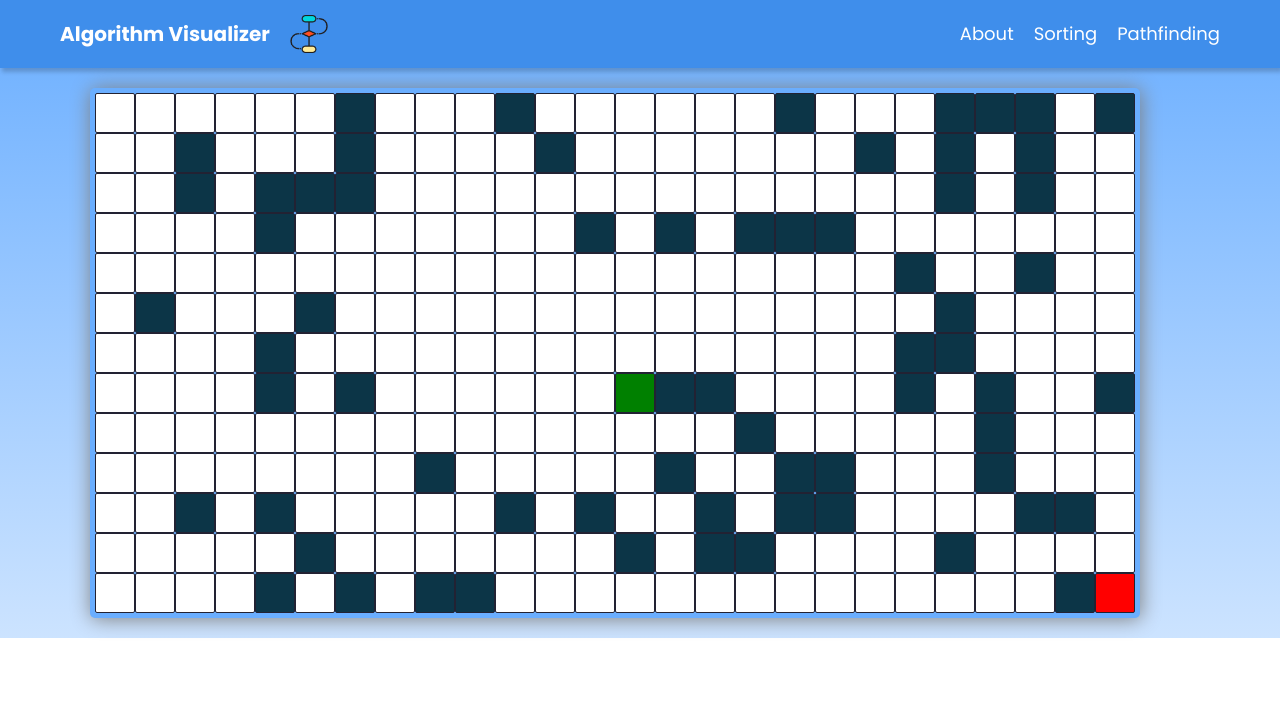
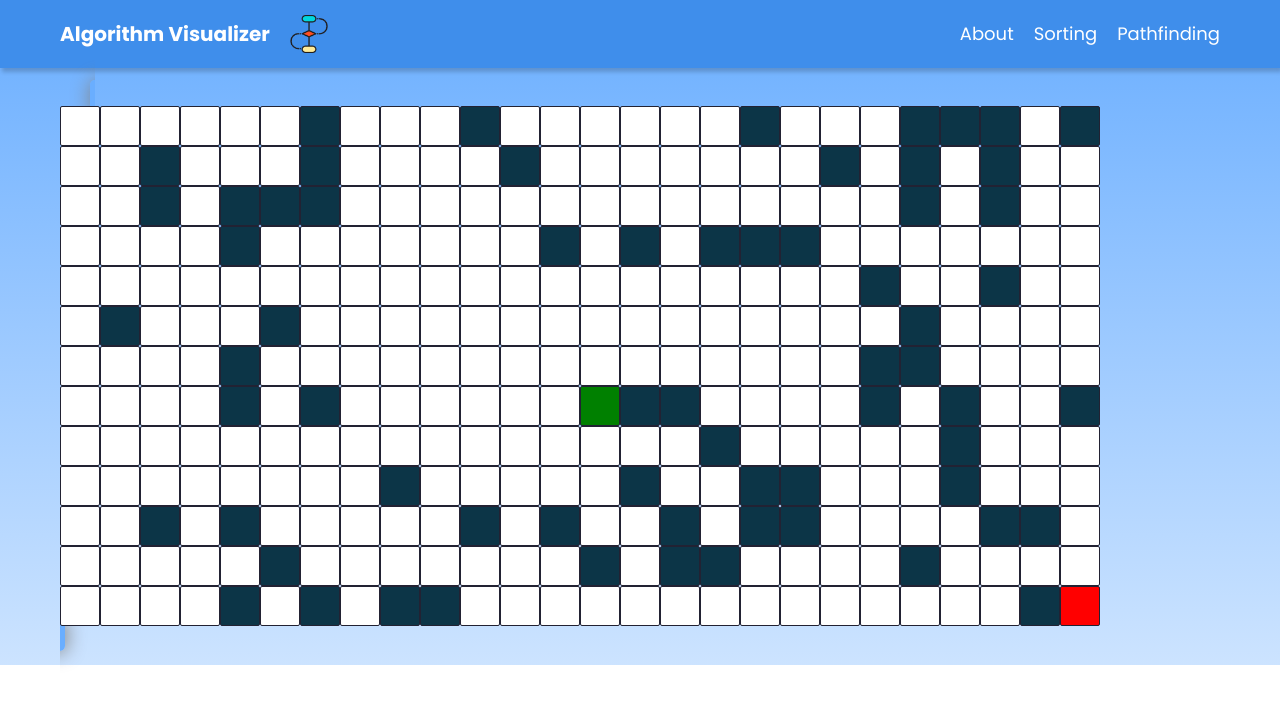
Before and after one commit to eafedorow/algorithm-visualizer, a React (Create React App) app: page /pathfinding in a window 1280 px wide. Shown: the top 704 px of the page. Built offline with nearby package versions, Linux system fonts and the light colour scheme.

Commit message:
Styles fix

```diff
--- a/src/pages/Pathfinding/Pathfinding.module.scss
+++ b/src/pages/Pathfinding/Pathfinding.module.scss
@@ -1,10 +1,4 @@
 
 .pathfinding {
-  height: 80%;
+
 }
-
-.wrapper {
-  display: flex;
-  justify-content: space-between;
-  max-width: 95%;
-}
```
